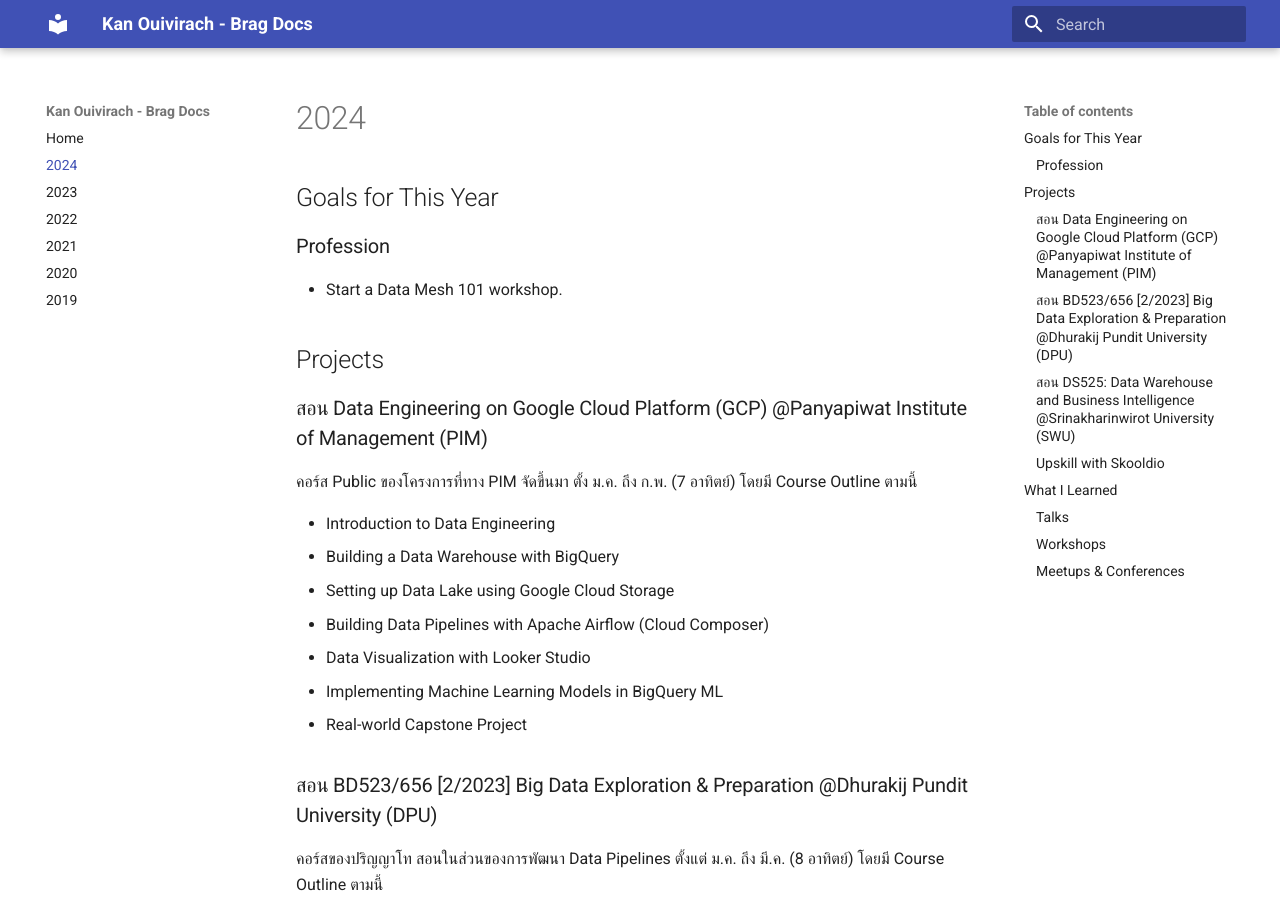
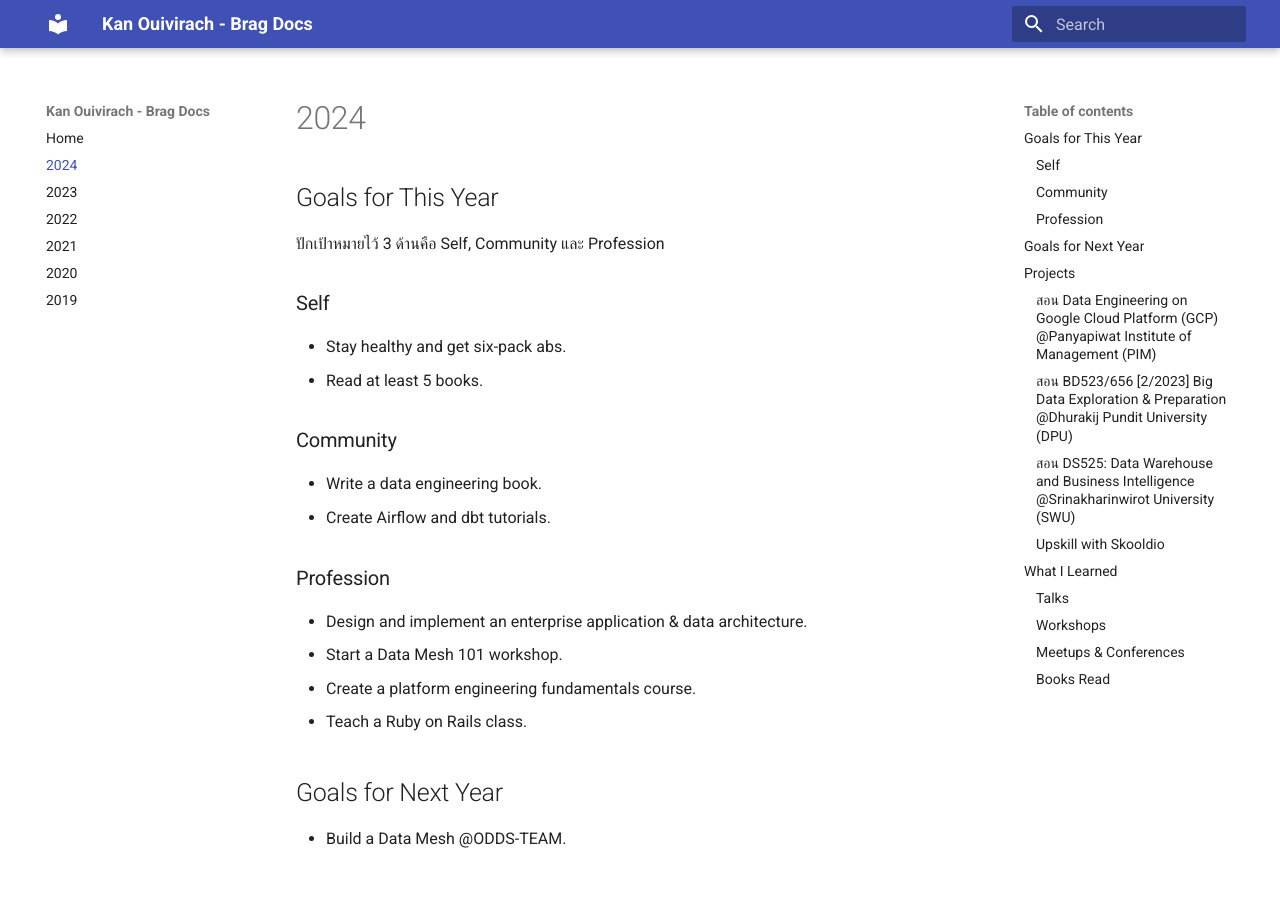
Before and after one commit to zkan/brag-documents, an MkDocs documentation site: the page built from docs/2024.md, in a window 1280 px wide and 900 px high. Built offline with MkDocs 1.6.1 and Material for MkDocs 9.7.7, drawn with Linux system fonts in a browser that asks for light colours.

Commit message:
Define goals

```diff
--- a/docs/2024.md
+++ b/docs/2024.md
@@ -2,9 +2,28 @@
 
 ## Goals for This Year
 
+ปักเป้าหมายไว้ 3 ด้านคือ Self, Community และ Profession
+
+### Self
+
+* Stay healthy and get six-pack abs.
+* Read at least 5 books.
+
+### Community
+
+* Write a data engineering book.
+* Create Airflow and dbt tutorials.
+
 ### Profession
 
+* Design and implement an enterprise application & data architecture.
 * Start a Data Mesh 101 workshop.
+* Create a platform engineering fundamentals course.
+* Teach a Ruby on Rails class.
+
+## Goals for Next Year
+
+* Build a Data Mesh @ODDS-TEAM.
 
 ## Projects
 
@@ -72,3 +91,7 @@ Engineering โดยมี Course Outline ตามนี้
 
 * [Nov 11-14, 2024] [Web Summit Lisbon 2024](https://websummit.com/)
 * [Sep 26-27, 2024] [Rails World 2024](https://rubyonrails.org/world/2024)
+
+### Books Read
+
+*
```
